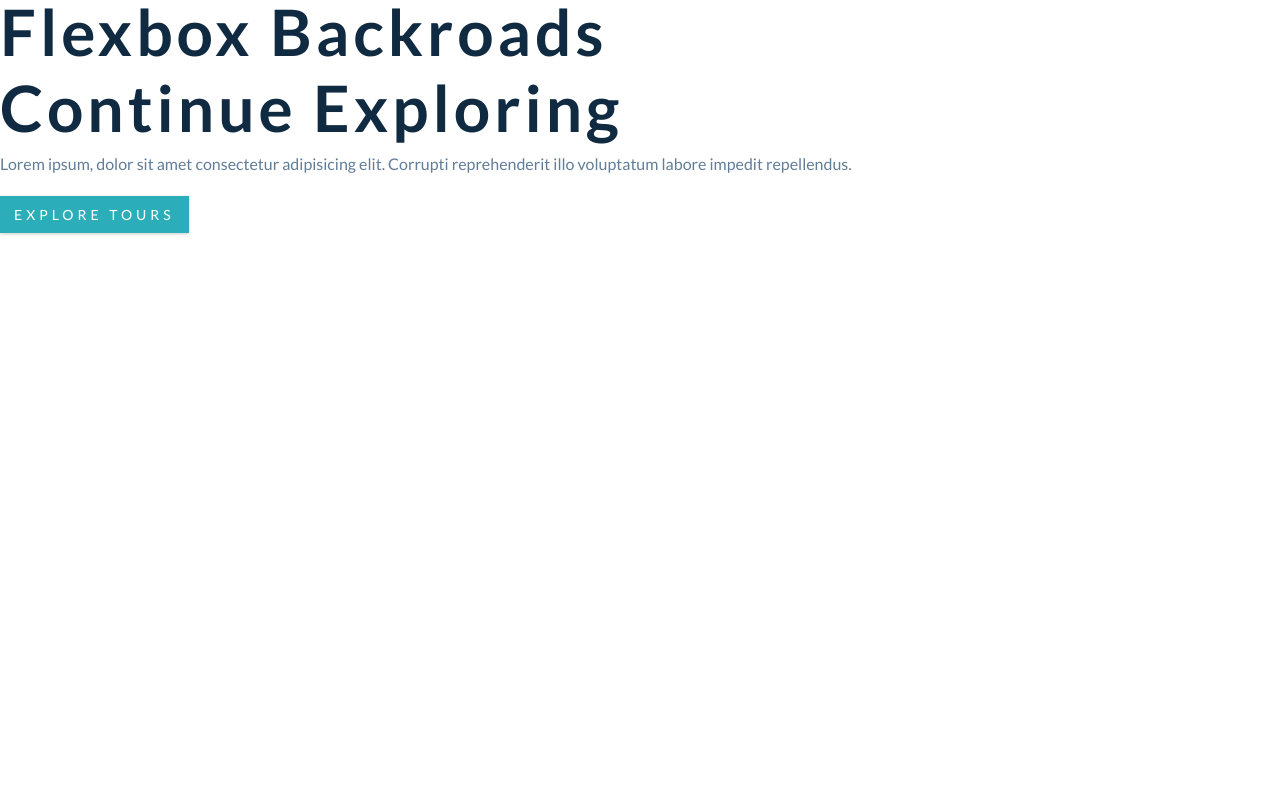
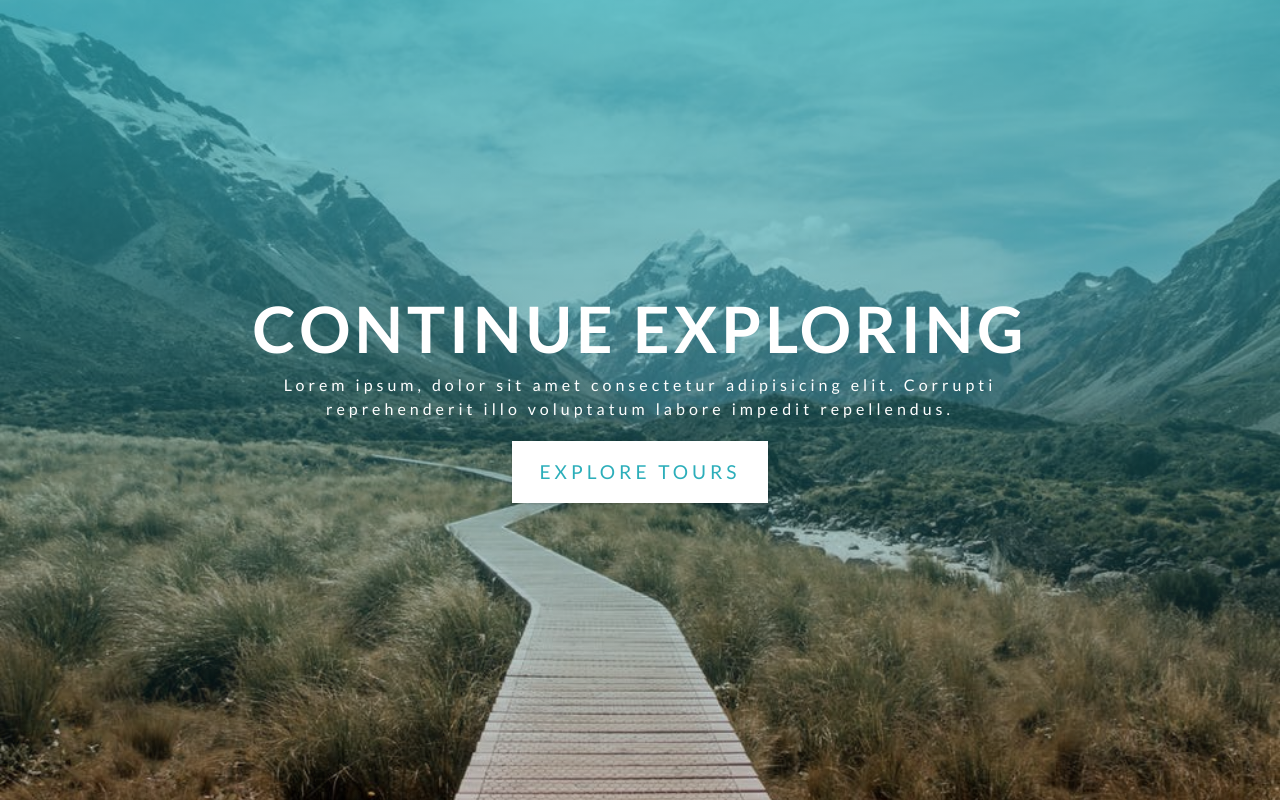
Before and after one commit to Soulbash/backroads-tours-new-design, a plain HTML site: page index.html in a window 1280 px wide. Drawn offline with Linux system fonts and the light colour scheme.

Commit message:
Added hero css

```diff
--- a/css/styles.css
+++ b/css/styles.css
@@ -157,6 +157,51 @@ Navbar
 Hero
 ===============
 */
+.hero {
+  min-height: 100vh;
+  background: var(--clr-primary-5);
+  display: flex;
+  justify-content: center;
+  align-items: center;
+}
+.hero-banner {
+  text-align: center;
+  color: var(--clr-white);
+  padding: 0 3rem;
+}
+.hero-banner h1 {
+  text-transform: uppercase;
+}
+.hero-banner p {
+  max-width: 35rem;
+  margin-left: auto;
+  margin-right: auto;
+  color: var(--clr-white);
+  letter-spacing: var(--spacing);
+}
+.hero-btn {
+  padding: 0.9rem 1.6rem;
+  font-size: 1.2rem;
+  background: var(--clr-white);
+  color: var(--clr-primary-5);
+}
+.hero-btn:hover {
+  background: transparent;
+  color: var(--clr-white);
+  border-color: var(--clr-white);
+}
+@media screen and (min-width: 768px) {
+  .hero {
+    background: linear-gradient(rgb(44, 174, 186, 0.7), rgba(0, 0, 0, 0.2)),
+      url("../images/main.jpeg") center/cover no-repeat;
+  }
+  .hero-banner {
+    padding: 0;
+  }
+  .hero-banner p {
+    max-width: 45rem;
+  }
+}
 /*
 ===============
 About
--- a/index.html
+++ b/index.html
@@ -16,7 +16,7 @@
     <link rel="stylesheet" href="./css/styles.css" />
   </head>
   <body>
-    <h1>flexbox backroads</h1>
+    <!-- <h1>flexbox backroads</h1> -->
     <!-- header  -->
     <header id="home"></header>
     <!-- navbar -->
```
